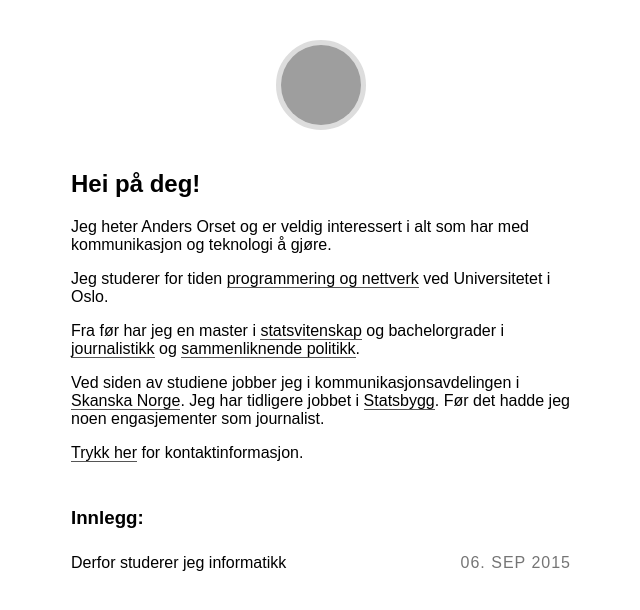
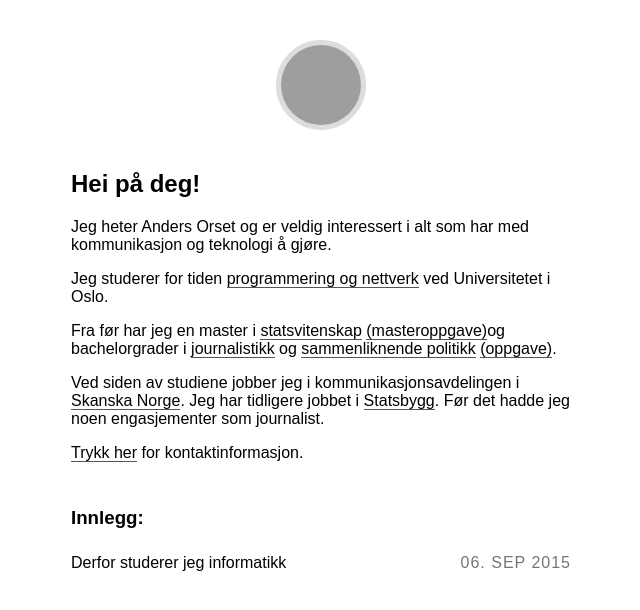
Before and after one commit to aorset/aorset.github.io, a Jekyll site: the page built from index.html, in a window 1280 px wide, cut to the strip 0-610 px from the top of the page. Shown: the whole strip, without its empty margins (319-959 px from the left). Built offline with Jekyll 4.4.1, drawn with Linux system fonts in a browser that asks for light colours; some web fonts are replaced; grey boxes are pictures that could not be loaded.

Commit message:
oppgaver

```diff
--- a/index.html
+++ b/index.html
@@ -9,7 +9,7 @@
 		</p>
 		<p>Jeg heter Anders Orset og er veldig interessert i alt som har med kommunikasjon og teknologi å gjøre.</p>
 		<p>Jeg studerer for tiden <a href="http://www.uio.no/studier/program/inf-pro/">programmering og nettverk</a> ved Universitetet i Oslo.</p>
-		<p>Fra før har jeg en master i <a href="http://www.uio.no/studier/program/statsvitenskap-master/">statsvitenskap</a> og bachelorgrader i <a href="http://www.hivolda.no/hivolda/om-hogskulen/avdelingar/mediefag-1/avdeling-for-mediefag/journalistikk">journalistikk</a> og <a href="http://www.uib.no/studieprogram/BASV-SAPO">sammenliknende politikk</a>.
+		<p>Fra før har jeg en master i <a href="http://www.uio.no/studier/program/statsvitenskap-master/">statsvitenskap</a> <a href="https://www.duo.uio.no/handle/10852/13107">(masteroppgave)</a>og bachelorgrader i <a href="http://www.hivolda.no/hivolda/om-hogskulen/avdelingar/mediefag-1/avdeling-for-mediefag/journalistikk">journalistikk</a> og <a href="http://www.uib.no/studieprogram/BASV-SAPO">sammenliknende politikk</a> <a href="/skottland_katalonia_oppgave_aorset.pdf">(oppgave)</a>.
 
 		<p>Ved siden av studiene jobber jeg i kommunikasjonsavdelingen i <a href="http://www.skanska.no">Skanska Norge</a>. Jeg har tidligere jobbet i <a href="http://www.statsbygg.no">Statsbygg</a>. Før det hadde jeg noen engasjementer som journalist.</p>
 
```
